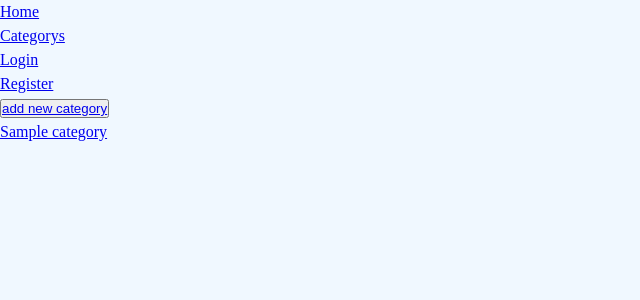
After one commit to Leuim/overclocked, a Django app: page /categorys/ in a window 1280 px wide. The commit adds this page. Shown: the top 300 px of the page, without its empty margins (0-640 px from the left). Run offline with Django 5.2, Linux system fonts and the light colour scheme; tables that the repository leaves empty hold one stand-in row (values such as "Sample post").

Commit message:
added the categorys cvbs

```diff
--- a/main_app/models.py
+++ b/main_app/models.py
@@ -1,5 +1,6 @@
 from django.db import models
 from django.contrib.auth.models import User
+from django.urls import reverse
 
 # Create your models here.
 
@@ -33,6 +34,9 @@ class Category(models.Model):
     def __str__(self):
         return self.name
 
+    def get_absolute_url(self):
+        return reverse('categorys-detail', kwargs={'category_id': self.id})
+
 
 
 # Product
--- a/main_app/templates/base.html
+++ b/main_app/templates/base.html
@@ -17,6 +17,7 @@
         <nav>
             <ul>
                 <li><a href="{% url 'home' %}">Home</a></li>
+                <li><a href="{% url 'categorys-index' %}">Categorys</a></li>
                 {% if user.is_authenticated %}
                 <form action="{% url 'logout' %}" method="post">
                     {% csrf_token %}
--- /dev/null
+++ b/main_app/templates/main_app/category_list.html
@@ -0,0 +1,18 @@
+{% extends 'base.html' %}
+
+{% load static %}
+
+{% block title %}
+Category List
+{% endblock %}
+
+{% block content %}
+{% for category in category_list %}
+<div>
+    <button><a href="{% url 'categorys-create' %}">add new category</a></button>
+    <div>
+        <p><a href="{% url 'categorys-detail' category.id %}">{{ category.name }}</a></p>
+    </div>
+</div>
+{% endfor %}
+{% endblock %}
--- a/main_app/urls.py
+++ b/main_app/urls.py
@@ -3,5 +3,10 @@ from . import views
 
 urlpatterns = [
     path('', views.home, name='home'),
-    path('accounts/signup', views.signup, name="signup")
+    path('accounts/signup', views.signup, name="signup"),
+
+    # Category cbv's
+    path('categorys/create/', views.CategoryCreate.as_view(), name="categorys-create"),
+    path('categorys/', views.CategoryList.as_view(), name='categorys-index'),
+    path('categorys/<int:pk>', views.CategoryDetail.as_view(), name='categorys-detail'),
 ]
--- a/main_app/views.py
+++ b/main_app/views.py
@@ -1,6 +1,10 @@
 from django.shortcuts import render, redirect
 from django.contrib.auth import login
 from django.contrib.auth.forms import UserCreationForm
+from .models import Category
+from django.contrib.auth.decorators import login_required
+from django.views.generic.edit import CreateView, DeleteView, UpdateView
+from django.views.generic import ListView, DetailView
 # Create your views here.
 def home(request):
     return render(request, 'home.html')
@@ -17,3 +21,17 @@ def signup(request):
 
     context = {'form':form}
     return render(request, 'signup.html', context)
+
+def all_categories(request):
+    categorys = Category.objects.all()
+    return render(request, "category/index.html", categorys)
+
+class CategoryCreate(CreateView):
+    model = Category
+    fields = '__all__'
+
+class CategoryDetail(DetailView):
+    model = Category
+
+class CategoryList(ListView):
+    model = Category
```
Also changed, not shown: main_app/templates/category/index.html (added, +10 -0 lines), main_app/templates/main_app/category_detail.html (added, +13 -0 lines), main_app/templates/main_app/category_form.html (added, +17 -0 lines).
